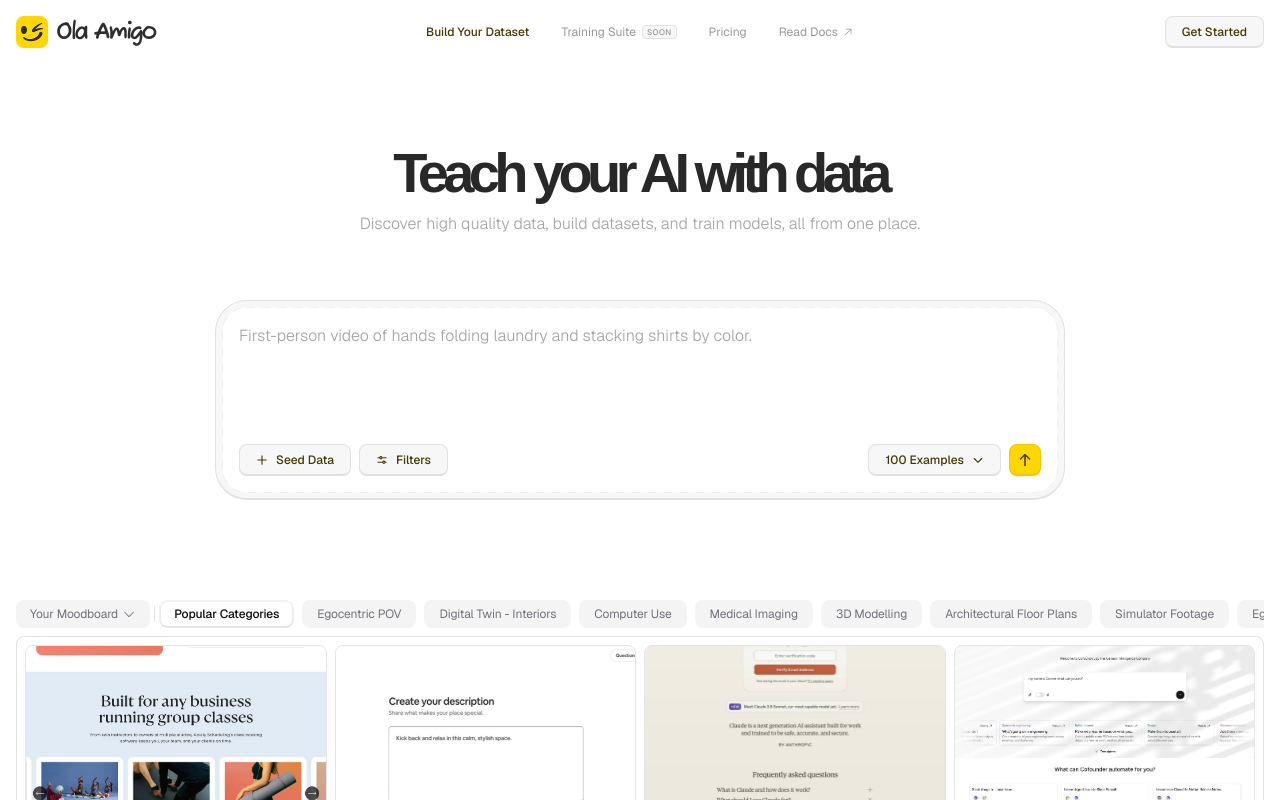
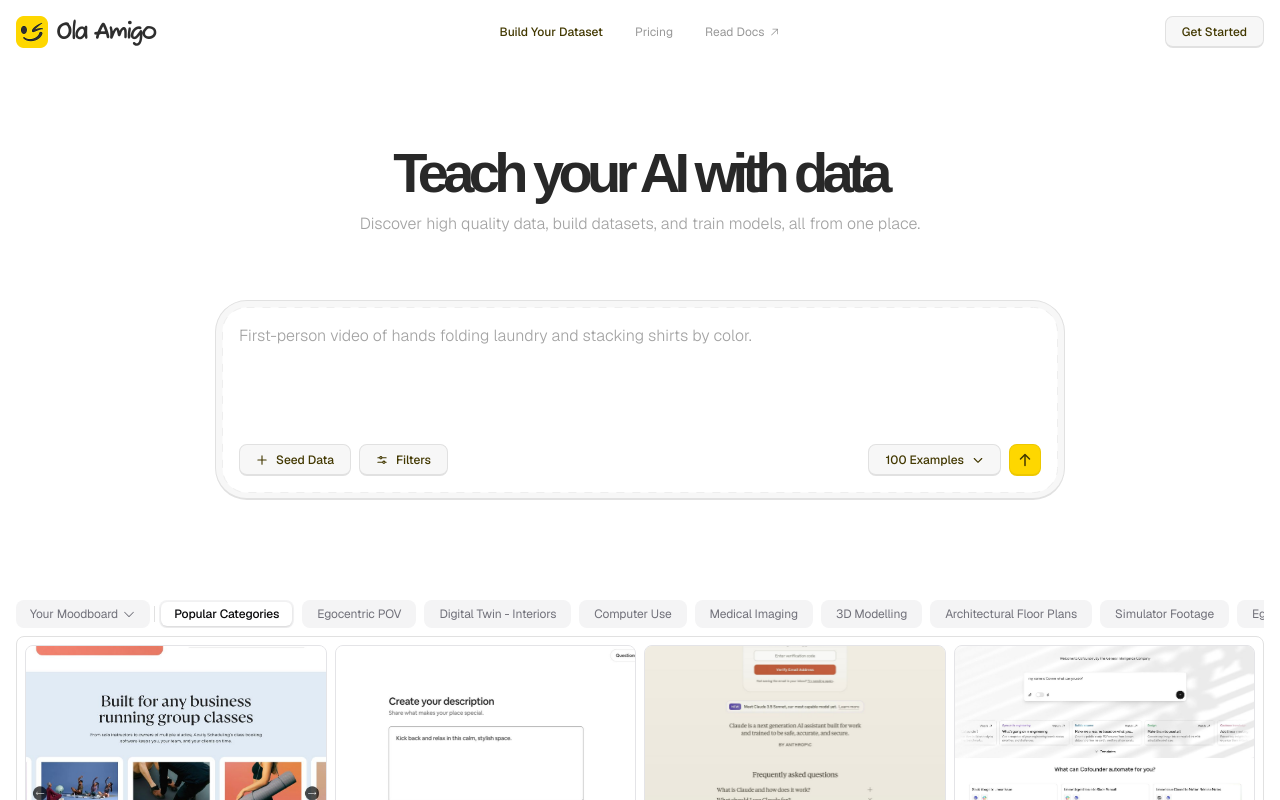
Before and after one commit to cadetmaze/oafe, a Next.js app: page / in a window 1280 px wide. Built offline with nearby package versions, Linux system fonts and the light colour scheme; a web font is replaced by a local one.

Commit message:
Hide Training Suite navigation

```diff
--- a/src/components/header-nav.tsx
+++ b/src/components/header-nav.tsx
@@ -3,7 +3,7 @@
 import { ArrowUpRight } from "@phosphor-icons/react";
 import { useState } from "react";
 
-type NavItem = "Build Your Dataset" | "Training Suite" | "Pricing" | "Read Docs";
+type NavItem = "Build Your Dataset" | "Pricing" | "Read Docs";
 
 export default function HeaderNav() {
   const [selectedItem, setSelectedItem] = useState<NavItem>("Build Your Dataset");
@@ -21,17 +21,6 @@ export default function HeaderNav() {
         type="button"
       >
         Build Your Dataset
-      </button>
-      <button
-        aria-pressed={selectedItem === "Training Suite"}
-        className={`flex items-center gap-1.5 ${itemClassName("Training Suite")}`}
-        onClick={() => setSelectedItem("Training Suite")}
-        type="button"
-      >
-        Training Suite
-        <span className="rounded-[4px] border border-[#E1E1E1] bg-[#F7F7F7] px-1 py-0.5 text-[8px] font-medium leading-none tracking-[0.04em] text-[#989898]">
-          SOON
-        </span>
       </button>
       <button
         aria-pressed={selectedItem === "Pricing"}
```
